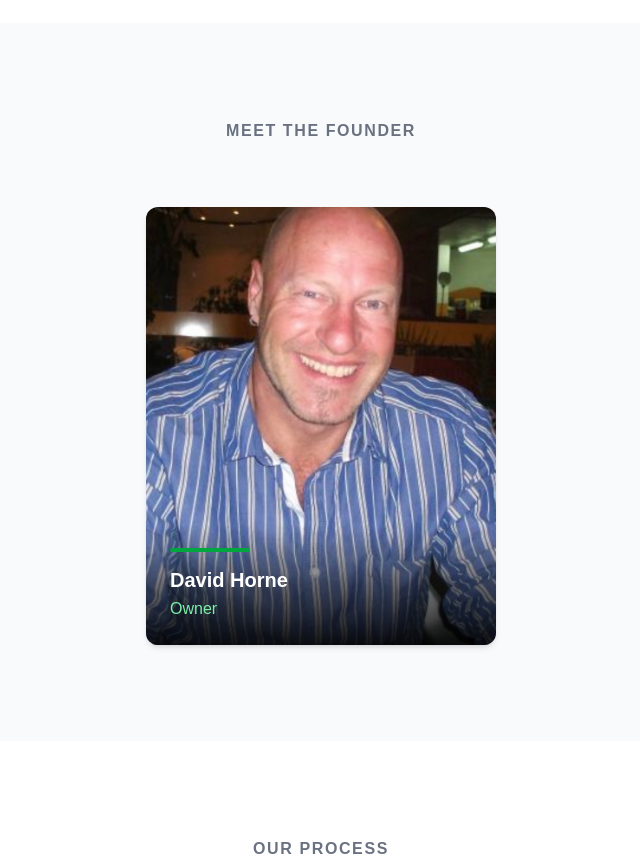
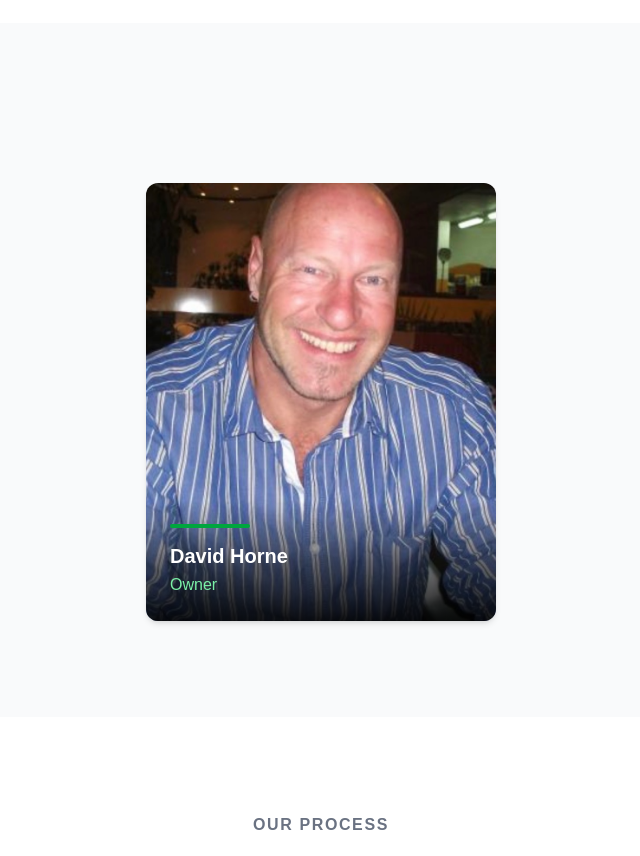
Before and after one commit to conflictonsions12/qwerty, a Next.js app: page /about in a window 1280 px wide. Shown: the part 1280-2136 px from the top of the page, without its empty margins (319-959 px from the left). Built offline with nearby package versions, Linux system fonts and the light colour scheme.

Commit message:
Update OurTeam.jsx

```diff
--- a/src/components/OurTeam.jsx
+++ b/src/components/OurTeam.jsx
@@ -26,7 +26,7 @@ export default function OurTeam() {
       <div className="max-w-7xl mx-auto">
         <div className="text-center mb-12 md:mb-16">
           <span className="text-sm md:text-base font-semibold text-gray-500 tracking-widest uppercase">
-            Meet The Founder
+
           </span>
 
         </div>
```
